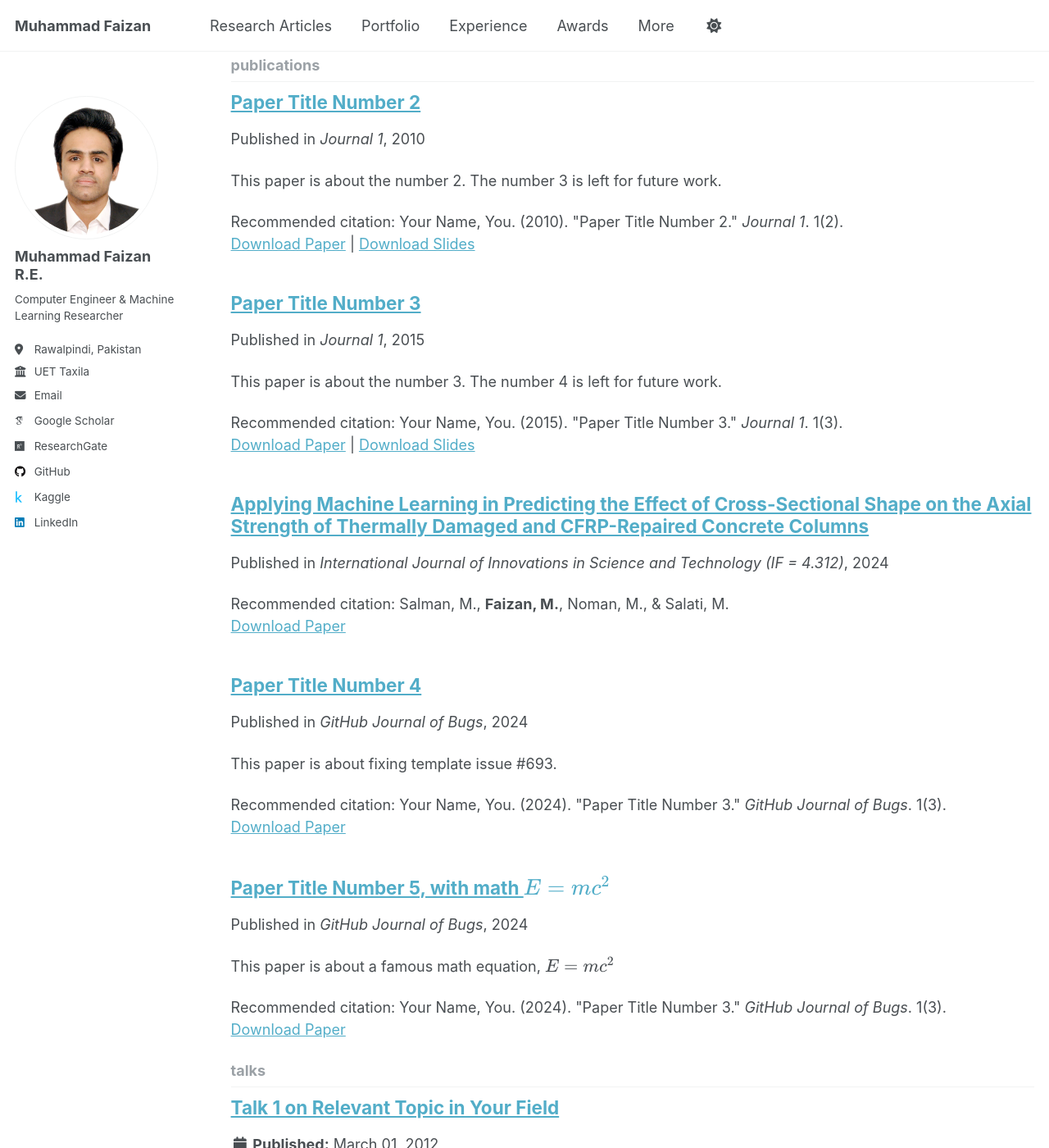
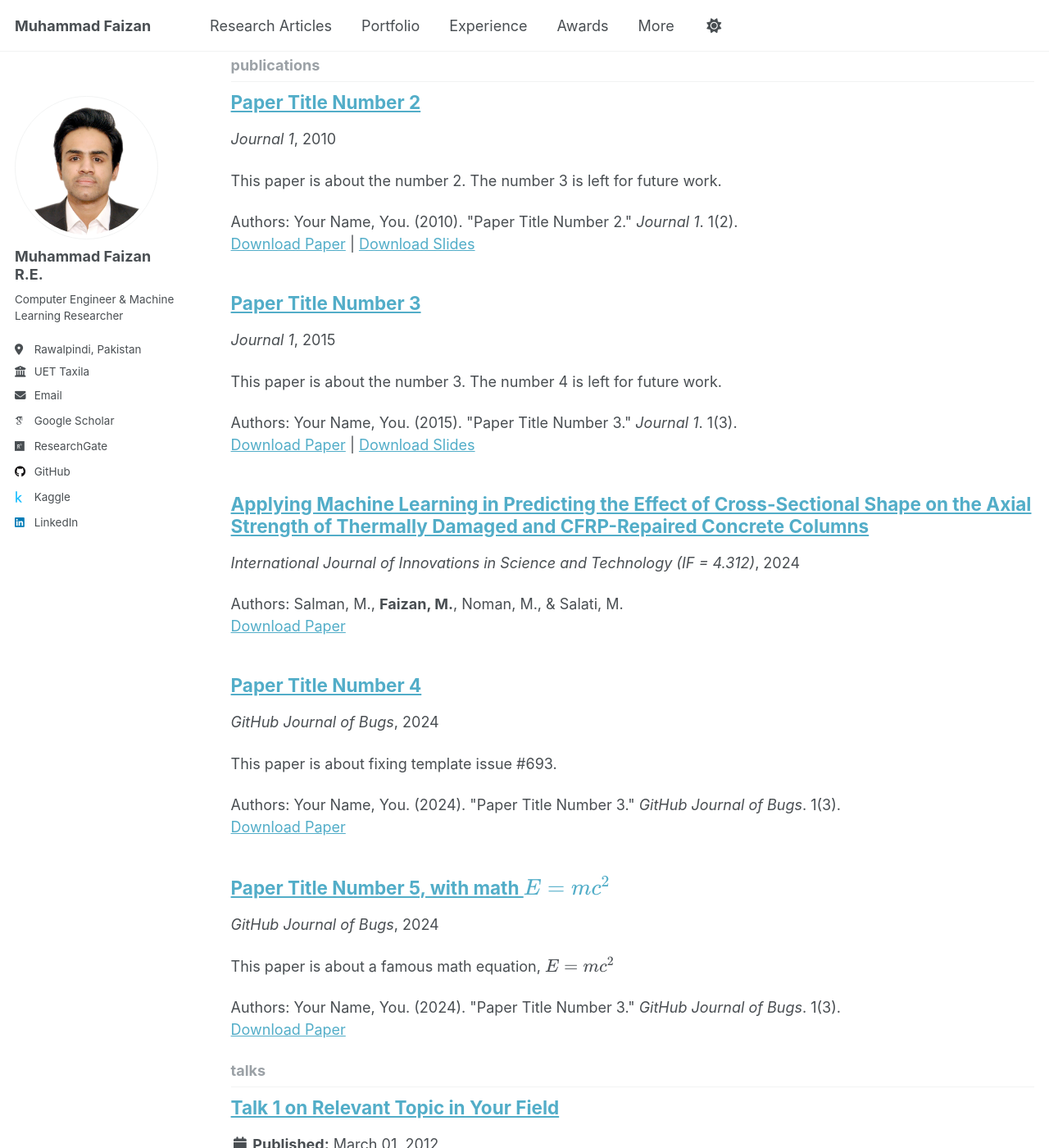
Before and after one commit to MuhammadFaizan99/MuhammadFaizan99.github.io, a Jekyll site: the page built from _pages/collection-archive.html, in a window 1280 px wide and 1400 px high, scrolled down 1042 px. Shown: the whole window at 82% size. Built offline with Jekyll 4.4.1, drawn with Linux system fonts in a browser that asks for light colours; some web fonts are replaced; a script that is not in the unit is left out.

Commit message:
Update archive-single.html

```diff
--- a/_includes/archive-single.html
+++ b/_includes/archive-single.html
@@ -41,7 +41,7 @@
         {% if post.collection == 'teaching' %}
           <p> {{ post.type }}, <i>{{ post.venue }}</i>, {{ post.date | default: "1900-01-01" | date: "%Y" }} </p>
         {% elsif post.collection == 'publications' %}
-          <p>Published in <i>{{ post.venue }}</i>, {{ post.date | default: "1900-01-01" | date: "%Y" }} </p>
+          <p><i>{{ post.venue }}</i>, {{ post.date | default: "1900-01-01" | date: "%Y" }} </p>
         {% elsif post.date %}
          <p class="page__date"><strong><i class="fa fa-fw fa-calendar" aria-hidden="true"></i> {{ site.data.ui-text[site.locale].date_label | default: "Published:" }}</strong> <time datetime="{{ post.date | default: "1900-01-01" | date_to_xmlschema }}">{{ post.date | default: "1900-01-01" | date: "%B %d, %Y" }}</time></p>
         {% endif %}
@@ -53,21 +53,21 @@
     {% endif %}
 
     {% if post.citation and post.paperurl and post.slidesurl and post.bibtexurl %}
-      <p>Recommended citation: {{ post.citation }}<br /><a href="{{ post.paperurl }}">Download Paper</a> | <a href="{{ post.slidesurl }}">Download Slides</a> | <a href="{{ post.bibtexurl }}">Download Bibtex</a></p>
+      <p>Authors: {{ post.citation }}<br /><a href="{{ post.paperurl }}">Download Paper</a> | <a href="{{ post.slidesurl }}">Download Slides</a> | <a href="{{ post.bibtexurl }}">Download Bibtex</a></p>
     {% elsif post.citation and post.paperurl and post.slidesurl %}
-      <p>Recommended citation: {{ post.citation }}<br /><a href="{{ post.paperurl }}">Download Paper</a> | <a href="{{ post.slidesurl }}">Download Slides</a></p>
+      <p>Authors: {{ post.citation }}<br /><a href="{{ post.paperurl }}">Download Paper</a> | <a href="{{ post.slidesurl }}">Download Slides</a></p>
     {% elsif post.citation and post.paperurl and post.bibtexurl %}
-      <p>Recommended citation: {{ post.citation }}<br /><a href="{{ post.paperurl }}">Download Paper</a> | <a href="{{ post.bibtexurl }}">Download Bibtex</a></p>
+      <p>Authors: {{ post.citation }}<br /><a href="{{ post.paperurl }}">Download Paper</a> | <a href="{{ post.bibtexurl }}">Download Bibtex</a></p>
     {% elsif post.citation and post.paperurl %}
-      <p>Recommended citation: {{ post.citation }}<br /><a href="{{ post.paperurl }}">Download Paper</a></p>
+      <p>Authors: {{ post.citation }}<br /><a href="{{ post.paperurl }}">Download Paper</a></p>
     {% elsif post.citation and post.slidesurl and post.bibtexurl %}
-      <p>Recommended citation: {{ post.citation }}<br /><a href="{{ post.slidesurl }}">Download Slides</a> | <a href="{{ post.bibtexurl}}">Download Bibtex</a></p>
+      <p>Authors: {{ post.citation }}<br /><a href="{{ post.slidesurl }}">Download Slides</a> | <a href="{{ post.bibtexurl}}">Download Bibtex</a></p>
     {% elsif post.citation and post.slidesurl %}
-      <p>Recommended citation: {{ post.citation }}<br /><a href="{{ post.slidesurl }}">Download Slides</a></p>
+      <p>Authors: {{ post.citation }}<br /><a href="{{ post.slidesurl }}">Download Slides</a></p>
     {% elsif post.citation and post.bibtexurl %}
-      <p>Recommended citation: {{ post.citation }}<br /><a href="{{ post.bibtexurl }}">Download Bibtex</a></p>
+      <p>Authors: {{ post.citation }}<br /><a href="{{ post.bibtexurl }}">Download Bibtex</a></p>
     {% elsif post.citation %}
-      <p>Recommended citation: {{ post.citation }}</p>
+      <p>Authors: {{ post.citation }}</p>
     {% elsif post.paperurl and post.bibtexurl %}
       <p><a href=" {{ post.paperurl }} ">Download Paper</a> | <a href="{{ post.bibtexurl }}">Download Bibtex</a></p>
     {% elsif post.paperurl %}
```
